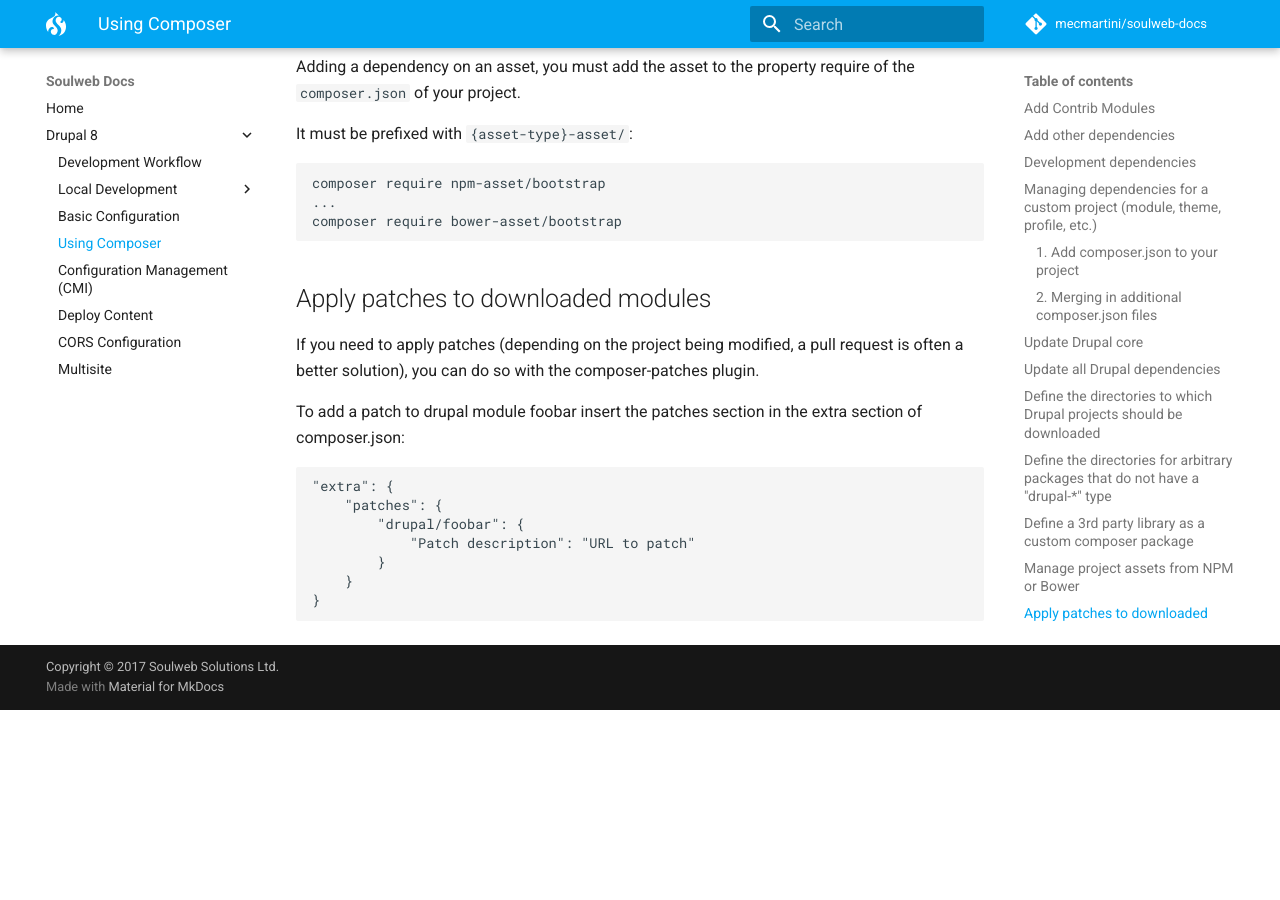
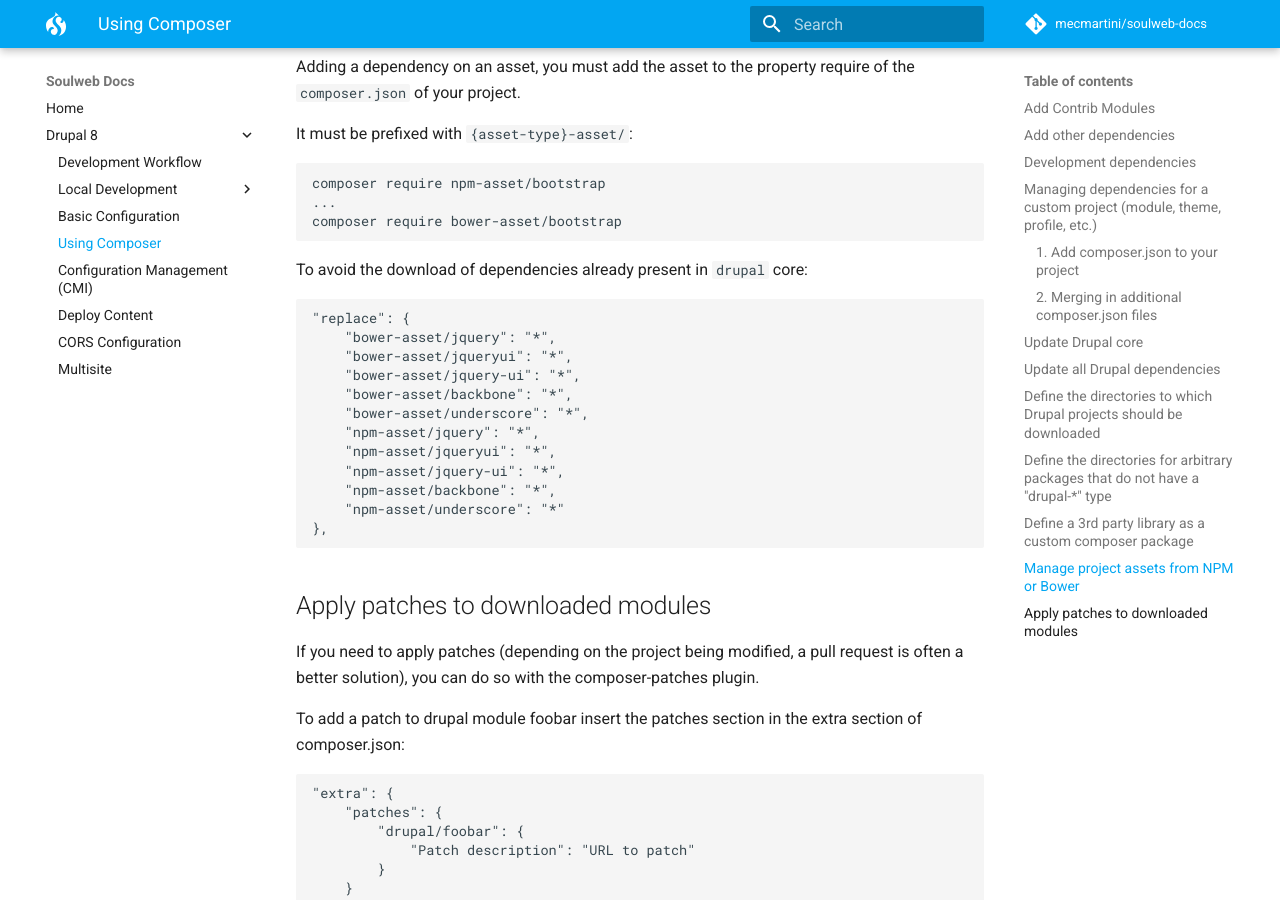
Before and after one commit to mecmartini/soulweb-docs, an MkDocs documentation site: the page built from docs/drupal/drupal_composer.md, in a window 1280 px wide and 900 px high, scrolled down 5456 px. Built offline with MkDocs 1.6.1 and Material for MkDocs 9.7.7, drawn with Linux system fonts in a browser that asks for light colours; comment, search, counter and statistics services are not loaded; old or Windows-style settings are respelled for this version of MkDocs; before the commit the page ends 6166 px from its top, so only the background shows below that.

Commit message:
Improved drupal composer docs

```diff
--- a/docs/drupal/drupal_composer.md
+++ b/docs/drupal/drupal_composer.md
@@ -200,6 +200,21 @@ It must be prefixed with `{asset-type}-asset/`:
     ...
     composer require bower-asset/bootstrap
 
+To avoid the download of dependencies already present in `drupal` core:
+
+    "replace": {
+        "bower-asset/jquery": "*",
+        "bower-asset/jqueryui": "*",
+        "bower-asset/jquery-ui": "*",
+        "bower-asset/backbone": "*",
+        "bower-asset/underscore": "*",
+        "npm-asset/jquery": "*",
+        "npm-asset/jqueryui": "*",
+        "npm-asset/jquery-ui": "*",
+        "npm-asset/backbone": "*",
+        "npm-asset/underscore": "*"
+    },
+
 ## Apply patches to downloaded modules
 
 If you need to apply patches (depending on the project being modified, a pull request is often a better solution), you can do so with the composer-patches plugin.
```
Also changed, not shown: site/drupal/drupal_composer/index.html, site/mkdocs/search_index.json.
